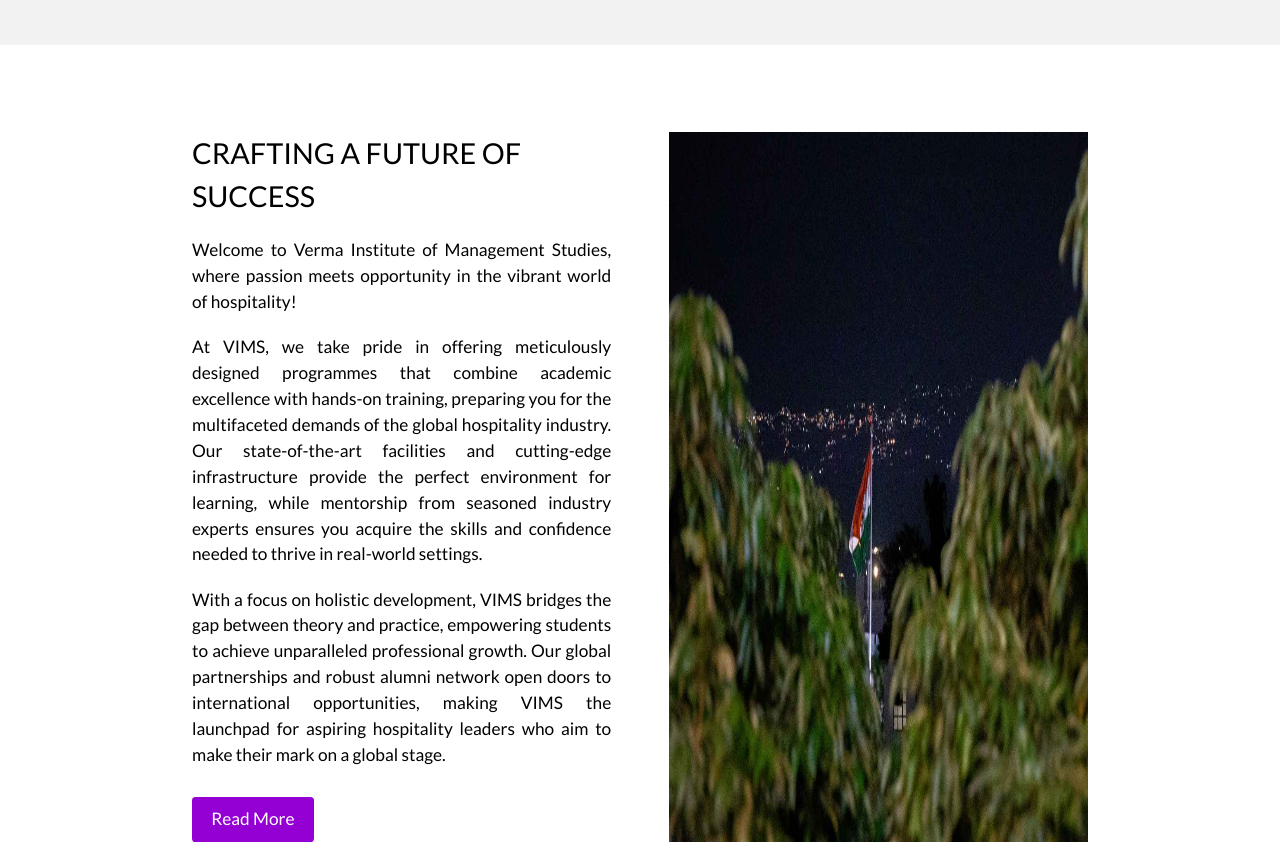
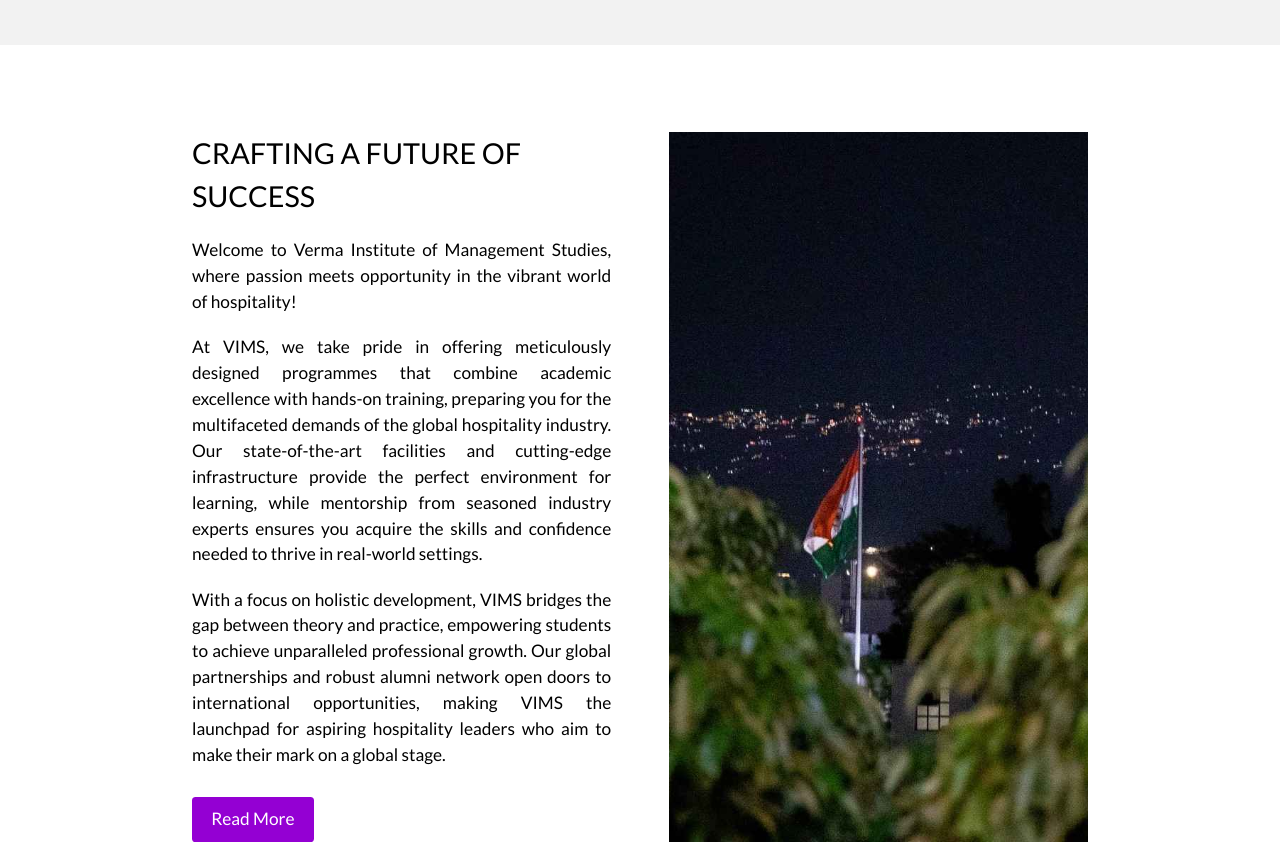
Before and after one commit to hvs1234/Vims-Institute-Main, a React (Vite) app: page / in a window 1280 px wide. Shown: the part 2120-2964 px from the top of the page. Built offline with nearby package versions, Linux system fonts and the light colour scheme.

Commit message:
fix images

```diff
--- a/src/Pages/AboutUs/AboutVims.jsx
+++ b/src/Pages/AboutUs/AboutVims.jsx
@@ -47,7 +47,7 @@ const AboutVims = () => {
             <img
               src={about_vims_img}
               alt="img"
-              className="w-[100%] rounded-sm"
+              className="w-[100%] rounded-sm object-contain"
             />
           </div>
         </div>
--- a/src/Pages/Home/HomeFuture.jsx
+++ b/src/Pages/Home/HomeFuture.jsx
@@ -52,7 +52,7 @@ const HomeFuture = () => {
             <img
               src={home_future_img}
               alt="img"
-              className="w-[100%] h-[100%]"
+              className="w-[100%] h-[100%] object-cover"
             />
           </div>
         </div>
```
